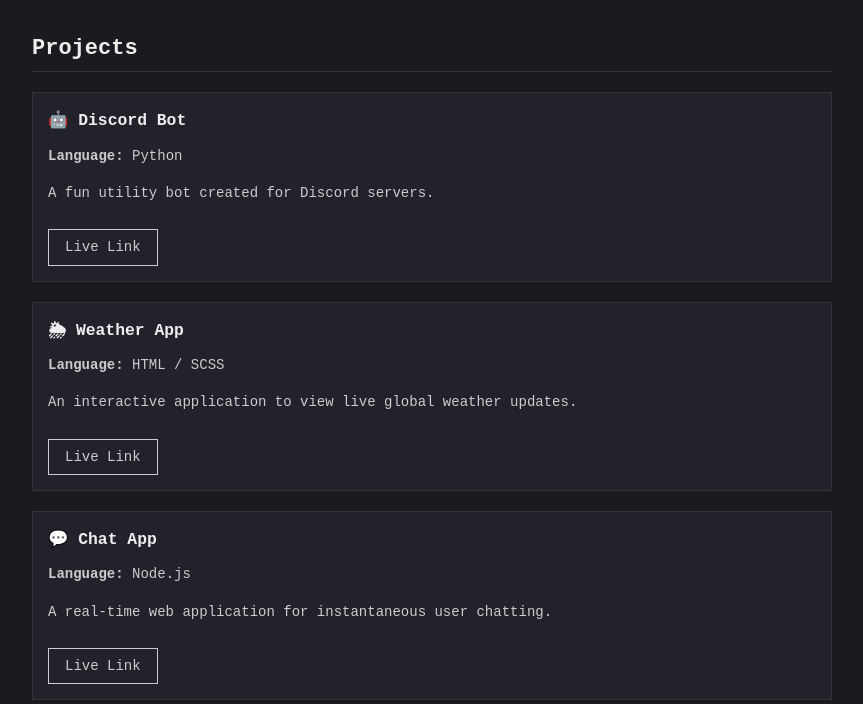
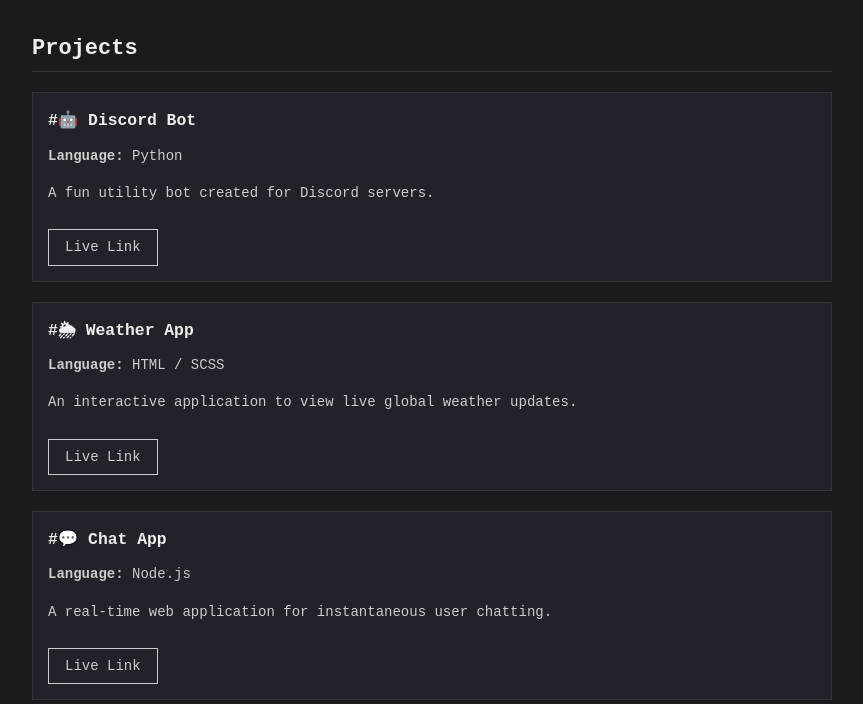
Before and after one commit to agsamdev/agsamdev.github.io, a PHP site: page /portfolio/index.html in a window 1280 px wide. Shown: the part 261-965 px from the top of the page, without its empty margins (208-1071 px from the left). Run offline with PHP 8.4, Linux system fonts and the light colour scheme.

Commit message:
Update styles.css

```diff
--- a/portfolio/styles.css
+++ b/portfolio/styles.css
@@ -69,6 +69,10 @@ display: flex;
     margin-bottom: 20px;
   }
 
+ h3::before {
+content:"#";
+ }
+
   h3, h4 {
     color: #eee;
     margin-bottom: 10px;
```
